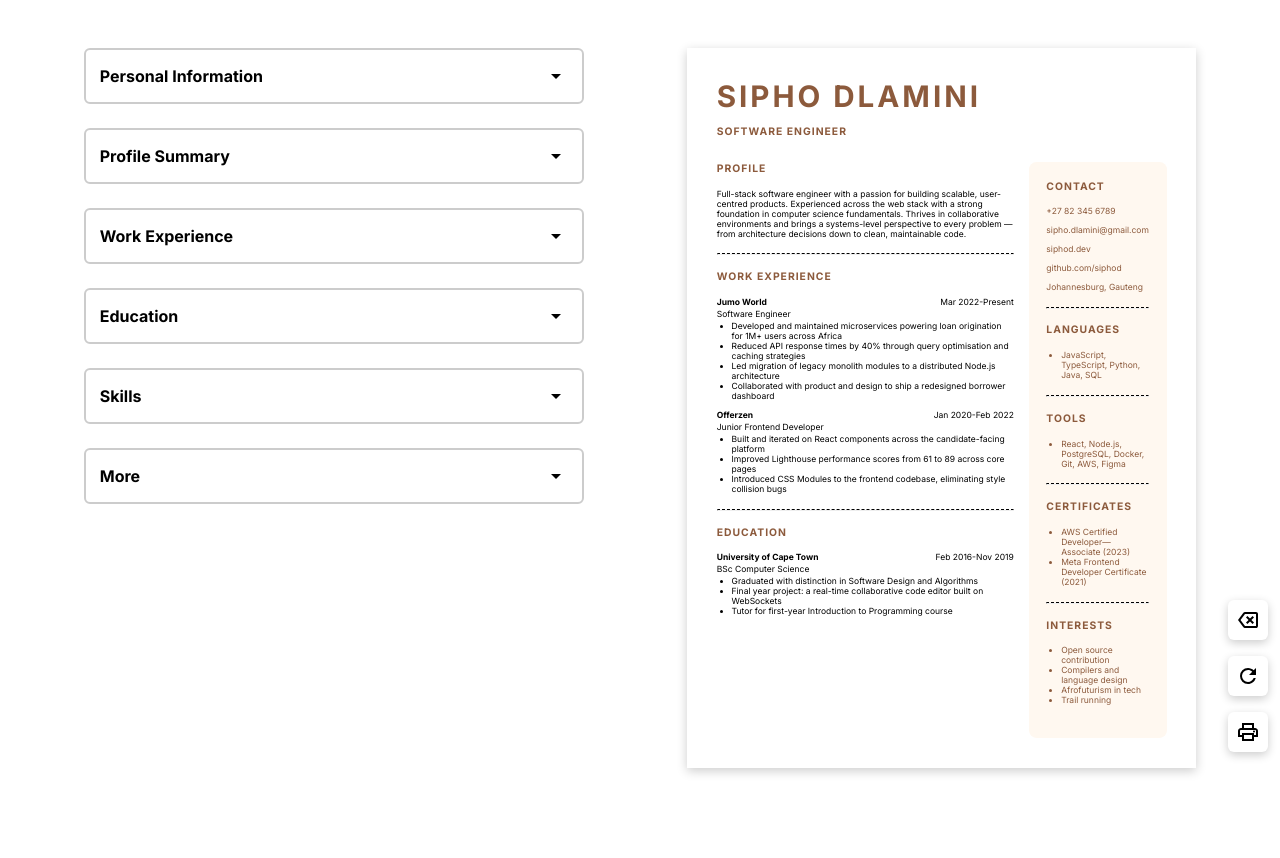
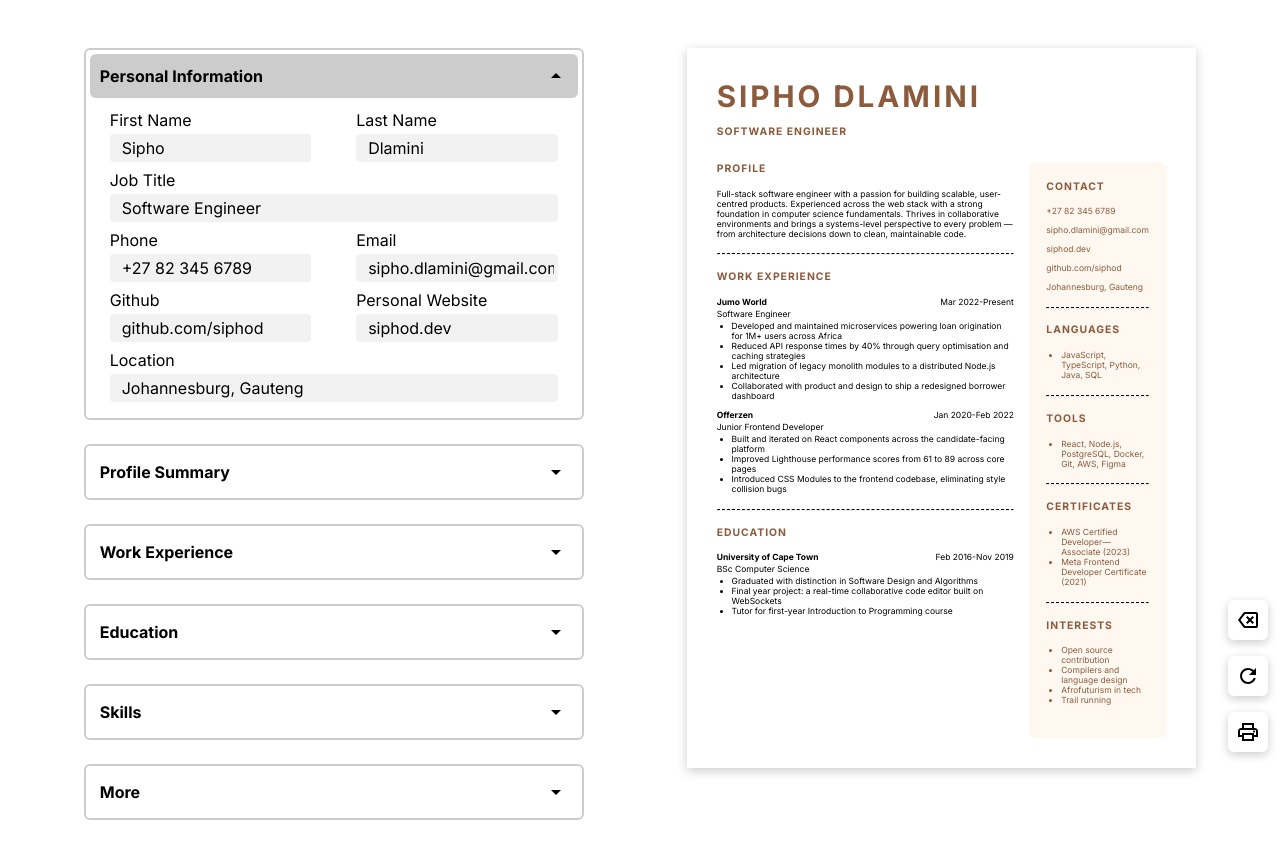
Before and after one commit to lmaqungo/cv-application, a React (Vite) app: page / in a window 1280 px wide. Shown: the top 858 px of the page. Before the commit the page ends 816 px from the top, so only its background shows below. Built offline with nearby package versions, Linux system fonts and the light colour scheme.

Commit message:
reorder accordion ids
Needed to do this to enable the first accordion to open on page load

```diff
--- a/src/components/AccordionMenu.jsx
+++ b/src/components/AccordionMenu.jsx
@@ -9,7 +9,7 @@ import MoreAccordion from './more/MoreAccordion';
 
 const AccordionMenu = ({ show }) => {
 
-  const [activeAccordion, setActiveAccordion] = useState(null);
+  const [activeAccordion, setActiveAccordion] = useState(1);
 
   function handleClick(id) {
     setActiveAccordion(activeAccordion === id ? null : id);
--- a/src/components/education/EducationAccordion.jsx
+++ b/src/components/education/EducationAccordion.jsx
@@ -33,7 +33,7 @@ const EducationAccordion = ({ activeAccordion, handleClick }) => {
   }
 
   return (
-    <Accordion title='Education' isActive = {activeAccordion === 2} onShow={ () => handleClick(2) } >
+    <Accordion title='Education' isActive = {activeAccordion === 4} onShow={ () => handleClick(4) } >
       <div className="input-menu" >
           <div className="container" >
             {renderEducation()}
--- a/src/components/more/MoreAccordion.jsx
+++ b/src/components/more/MoreAccordion.jsx
@@ -33,7 +33,7 @@ const MoreAccordion = ({ activeAccordion, handleClick }) => {
     }
 
     return (
-        <Accordion title='More' isActive = {activeAccordion === 7} onShow={ () => handleClick(7) } >
+        <Accordion title='More' isActive = {activeAccordion === 6} onShow={ () => handleClick(6) } >
             <div className="input-menu">
                 <div className="container">
                     {renderSections()}
--- a/src/components/personalInformation/PersonalInformationAccordion.jsx
+++ b/src/components/personalInformation/PersonalInformationAccordion.jsx
@@ -17,7 +17,7 @@ const PersonalInformationAccordion = ({ activeAccordion, handleClick }) => {
     }
 
     return (
-    <Accordion title = 'Personal Information' isActive = {activeAccordion === 3} onShow={ () => handleClick(3) } >
+    <Accordion title = 'Personal Information' isActive = {activeAccordion === 1} onShow={ () => handleClick(1) } >
         <div className="input-menu" >
           <div className="input-menu-layer-shared" >
             <InputField
--- a/src/components/profileSummary/ProfileSummaryAccordion.jsx
+++ b/src/components/profileSummary/ProfileSummaryAccordion.jsx
@@ -20,7 +20,7 @@ const ProfileSummaryAccordion = ({ activeAccordion, handleClick }) => {
   const label = "Highlight your professional experience, skills, and accomplishments in a brief, impactful statement."
 
   return (
-    <Accordion title='Profile Summary' isActive = {activeAccordion === 4} onShow={ () => handleClick(4) } >
+    <Accordion title='Profile Summary' isActive = {activeAccordion === 2} onShow={ () => handleClick(2) } >
       <div className="input-menu">
           <TextArea
             label={label}
--- a/src/components/workExperience/WorkExperienceAccordion.jsx
+++ b/src/components/workExperience/WorkExperienceAccordion.jsx
@@ -33,7 +33,7 @@ const WorkExperienceAccordion = ({ activeAccordion, handleClick }) => {
   }
 
   return (
-    <Accordion title='Work Experience' isActive = {activeAccordion === 1} onShow={() => handleClick(1)} >
+    <Accordion title='Work Experience' isActive = {activeAccordion === 3} onShow={() => handleClick(3)} >
       <div className="input-menu" >
           <div className="container" >
             {renderJobs()}
```
